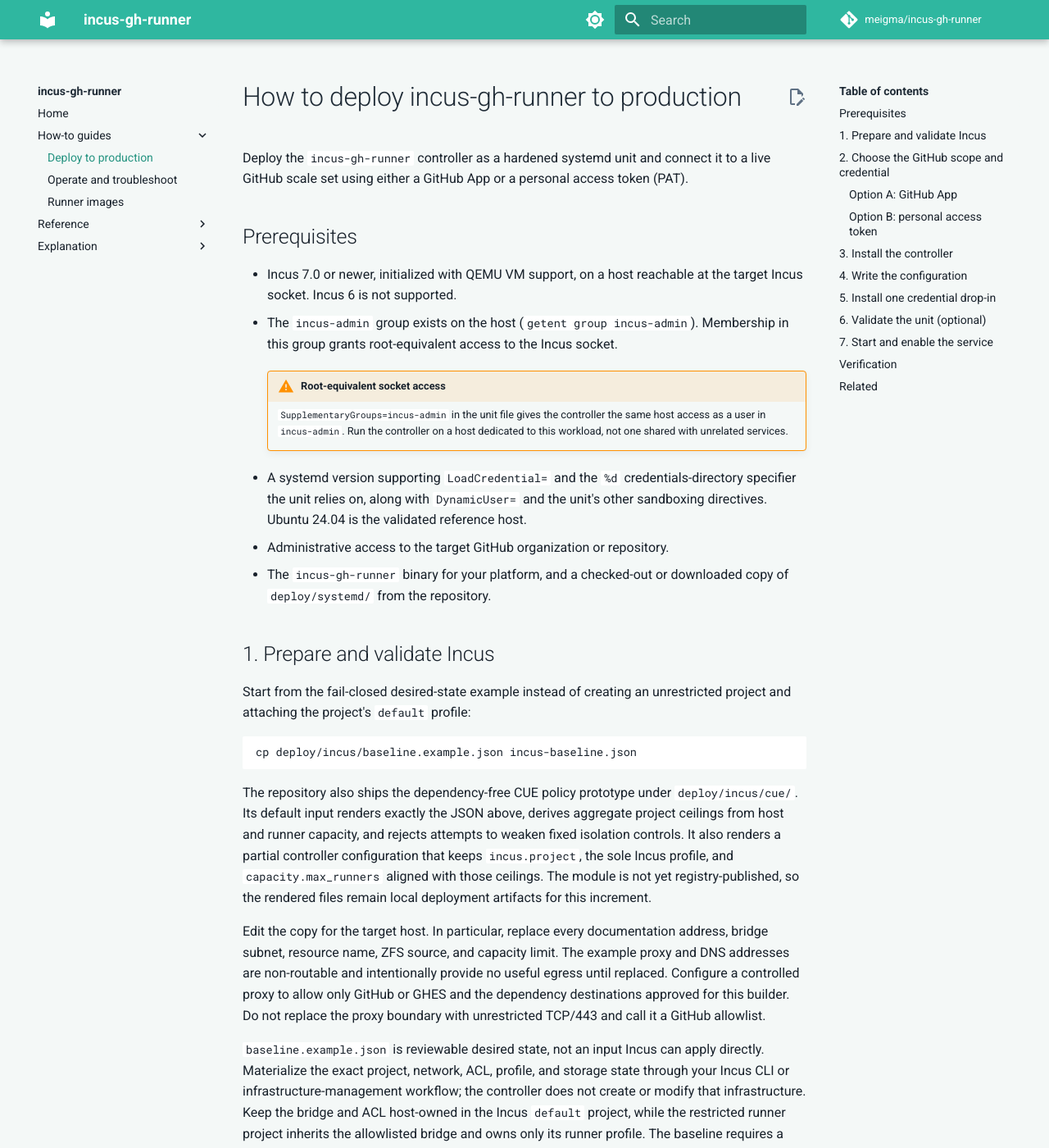
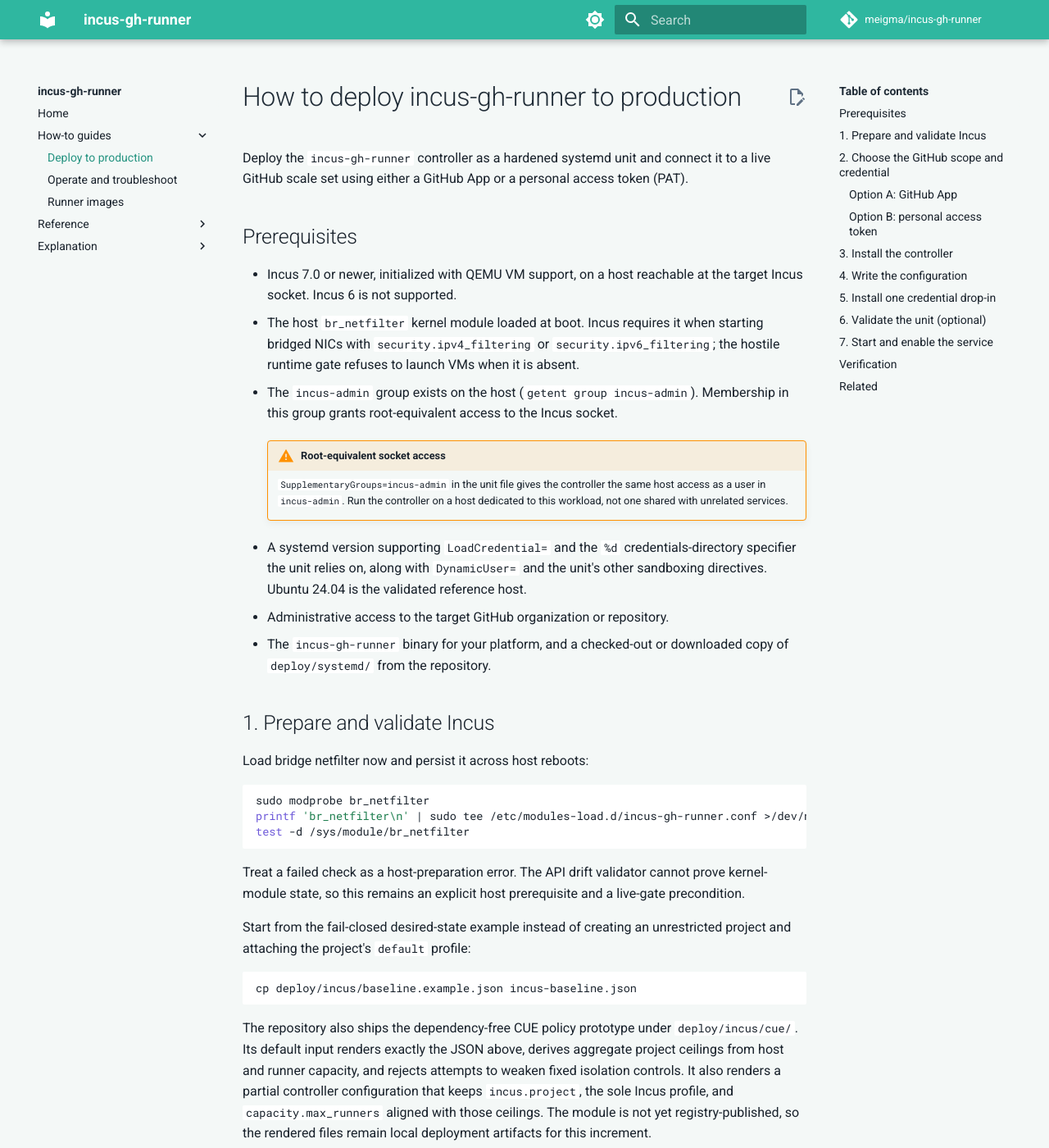
Before and after one commit to meigma/incus-gh-runner, an MkDocs documentation site: the page built from docs/docs/how-to/deploy.md, in a window 1280 px wide and 1400 px high. Shown: the whole window at 82% size. Built offline with MkDocs 1.6.1 and Material for MkDocs 9.7.7, drawn with Linux system fonts in a browser that asks for light colours; comment, search, counter and statistics services are not loaded.

Commit message:
fix(incus): require bridge netfilter for live gate

````diff
--- a/docs/docs/how-to/deploy.md
+++ b/docs/docs/how-to/deploy.md
@@ -5,6 +5,10 @@
 ## Prerequisites
 
 - Incus 7.0 or newer, initialized with QEMU VM support, on a host reachable at the target Incus socket. Incus 6 is not supported.
+- The host `br_netfilter` kernel module loaded at boot. Incus requires it when
+  starting bridged NICs with `security.ipv4_filtering` or
+  `security.ipv6_filtering`; the hostile runtime gate refuses to launch VMs
+  when it is absent.
 - The `incus-admin` group exists on the host (`getent group incus-admin`). Membership in this group grants root-equivalent access to the Incus socket.
 
     !!! warning "Root-equivalent socket access"
@@ -15,6 +19,18 @@
 - The `incus-gh-runner` binary for your platform, and a checked-out or downloaded copy of `deploy/systemd/` from the repository.
 
 ## 1. Prepare and validate Incus
+
+Load bridge netfilter now and persist it across host reboots:
+
+```sh
+sudo modprobe br_netfilter
+printf 'br_netfilter\n' | sudo tee /etc/modules-load.d/incus-gh-runner.conf >/dev/null
+test -d /sys/module/br_netfilter
+```
+
+Treat a failed check as a host-preparation error. The API drift validator
+cannot prove kernel-module state, so this remains an explicit host prerequisite
+and a live-gate precondition.
 
 Start from the fail-closed desired-state example instead of creating an
 unrestricted project and attaching the project's `default` profile:
````
Also changed, not shown: deploy/incus/README.md, 2 other files.
